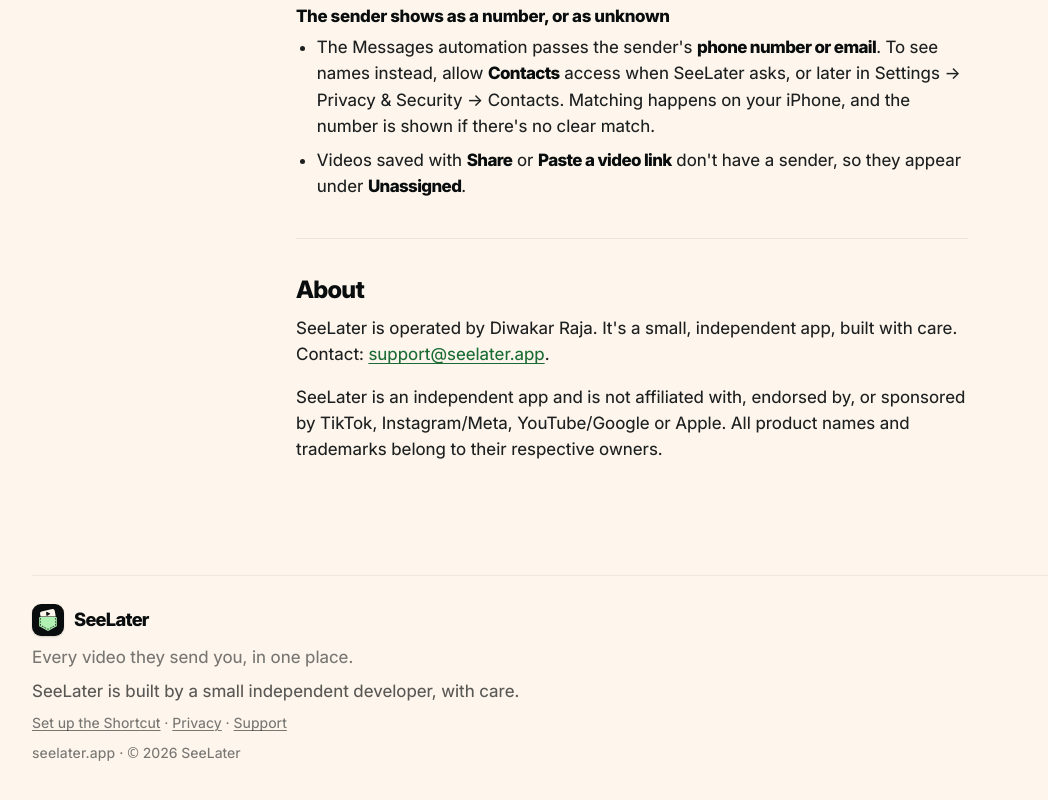
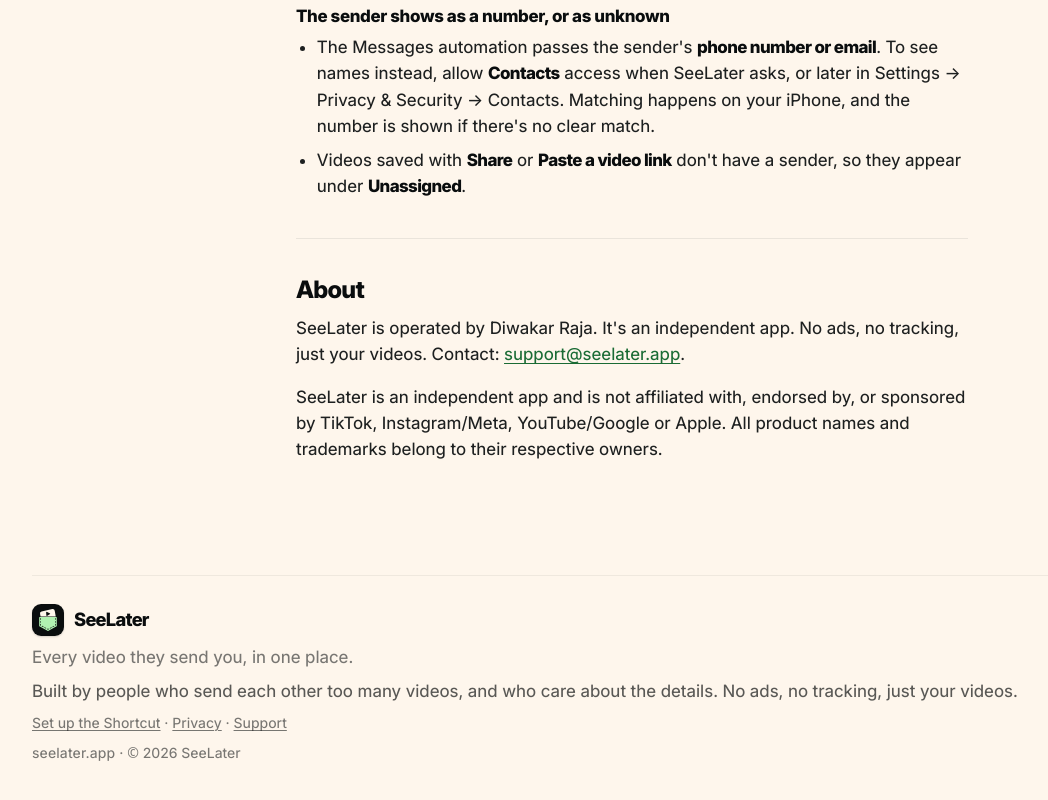
Before and after one commit to diwakar1911/seelater-site, a plain HTML site: page support/index.html in a window 1280 px wide. Shown: the part 3061-3861 px from the top of the page, without its empty margins (8-1056 px from the left). Drawn offline with Linux system fonts and the light colour scheme.

Commit message:
Update made-by line

```diff
--- a/support/index.html
+++ b/support/index.html
@@ -161,7 +161,7 @@
     <hr>
 
     <h2>About</h2>
-    <p>SeeLater is operated by Diwakar Raja. It's a small, independent app, built with care. Contact: <a href="mailto:support@seelater.app">support@seelater.app</a>.</p>
+    <p>SeeLater is operated by Diwakar Raja. It's an independent app. No ads, no tracking, just your videos. Contact: <a href="mailto:support@seelater.app">support@seelater.app</a>.</p>
     <p>SeeLater is an independent app and is not affiliated with, endorsed by, or sponsored by TikTok, Instagram/Meta, YouTube/Google or Apple. All product names and trademarks belong to their respective owners.</p>
   </main>
 
@@ -171,7 +171,7 @@
       <span>SeeLater</span>
     </a>
     <p>Every video they send you, in one place.</p>
-    <p class="made-by">SeeLater is built by a small independent developer, with care.</p>
+    <p class="made-by">Built by people who send each other too many videos, and who care about the details. No ads, no tracking, just your videos.</p>
     <p class="legal"><a href="/setup/">Set up the Shortcut</a> · <a href="/privacy">Privacy</a> · <a href="/support">Support</a></p>
     <p class="legal"><span>seelater.app</span> · © 2026 SeeLater</p>
   </footer>
```
Also changed, not shown: index.html (+2 -2 lines), privacy/index.html (+1 -1 lines), setup/index.html (+1 -1 lines), llms-full.txt, llms.txt.
